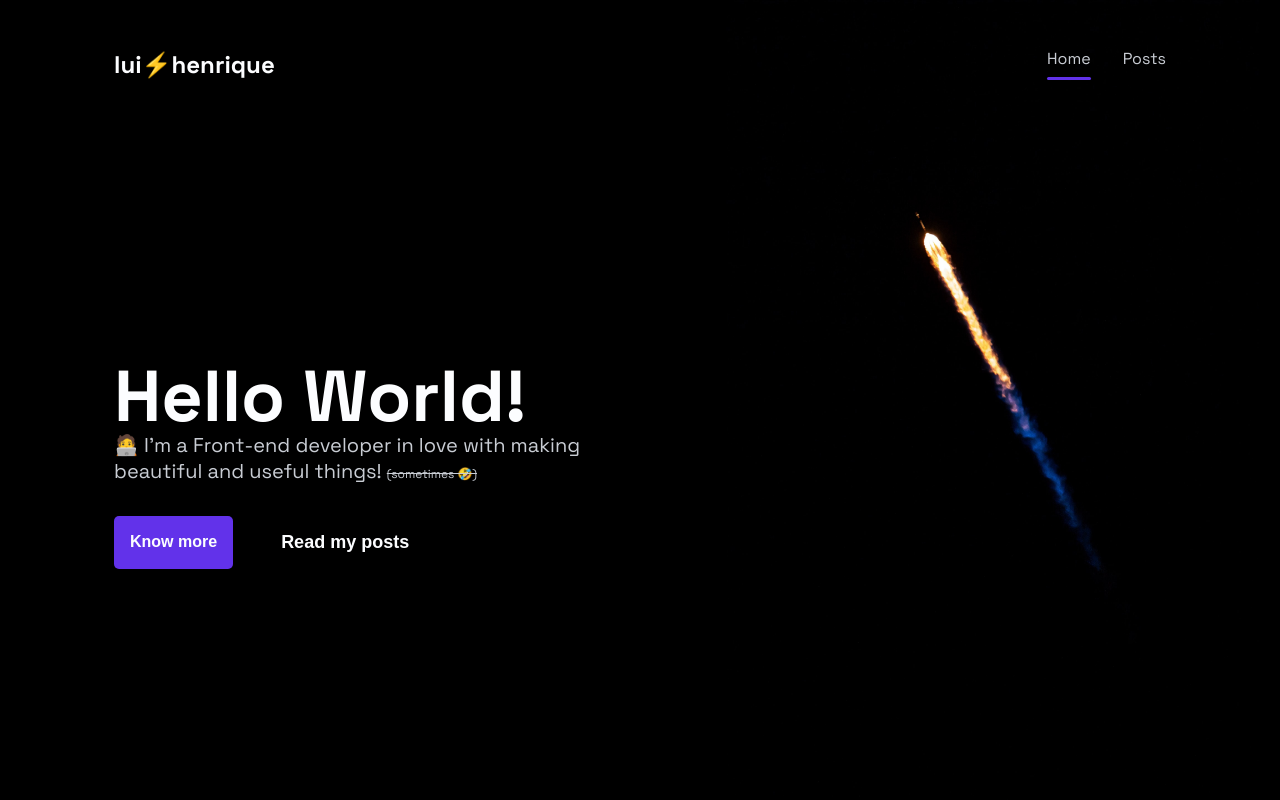
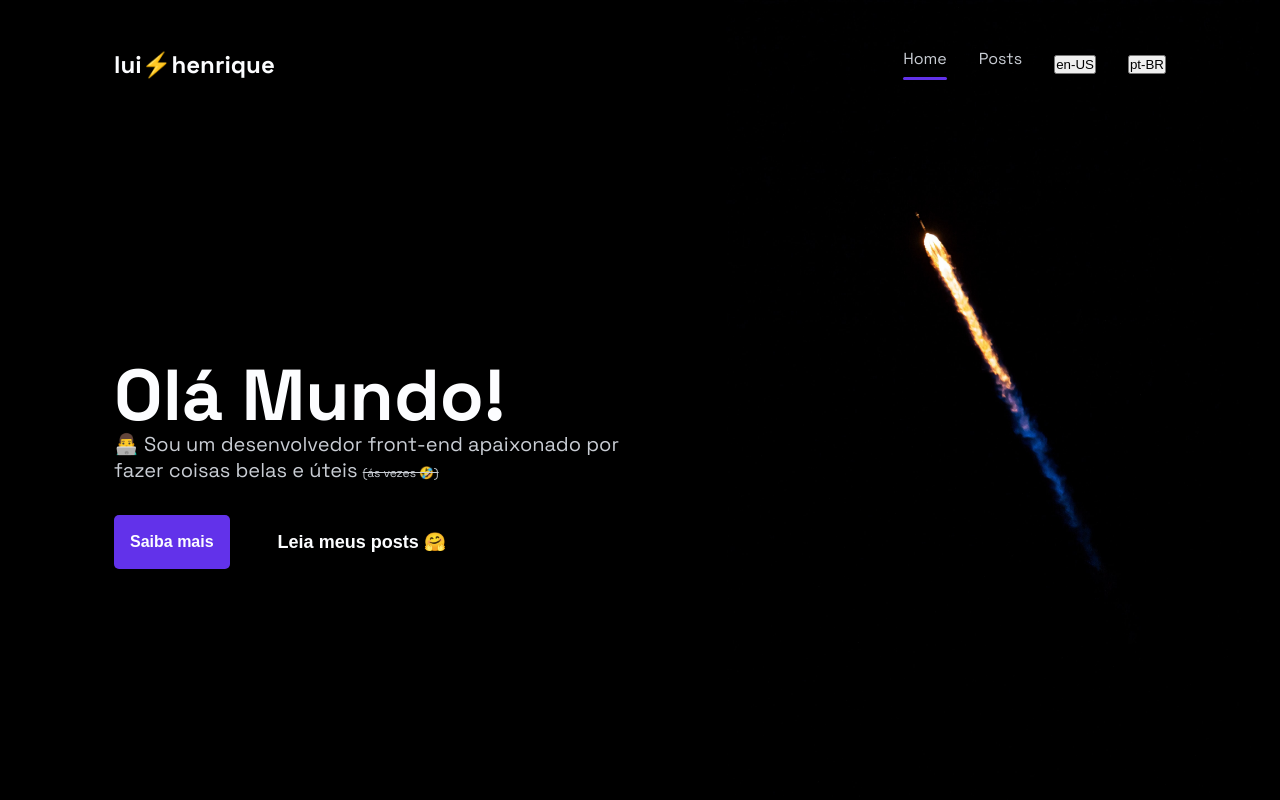
Before and after one commit to lui7henrique/blog, a Next.js app: page / in a window 1280 px wide. Shown: the top 800 px of the page. Built offline with nearby package versions, Linux system fonts and the light colour scheme.

Commit message:
:earth_americas: Add translation on hero section

```diff
--- a/src/components/Header/index.tsx
+++ b/src/components/Header/index.tsx
@@ -10,7 +10,7 @@ type NavLinkProps = {
 }
 
 export const Header = () => {
-  const { asPath } = useRouter()
+  const { asPath, locale, locales, defaultLocale, push } = useRouter()
 
   const NavLink = useCallback(
     ({ href, label }: NavLinkProps) => {
@@ -25,6 +25,13 @@ export const Header = () => {
     [asPath]
   )
 
+  const handleChangeLocale = useCallback(
+    (locale) => {
+      push(asPath, asPath, { locale: locale })
+    },
+    [asPath, push]
+  )
+
   return (
     <S.Header>
       <Link href="/" passHref>
@@ -36,6 +43,9 @@ export const Header = () => {
       <S.Nav>
         <NavLink href="/" label="Home" />
         <NavLink href="/posts" label="Posts" />
+
+        <button onClick={() => handleChangeLocale("en-US")}>en-US</button>
+        <button onClick={() => handleChangeLocale("pt-BR")}>pt-BR</button>
         {/* <Button label="Contact-me" borderRadius="25px" /> */}
       </S.Nav>
     </S.Header>
--- a/src/templates/HomeTemplate/AboutMe/content.ts
+++ b/src/templates/HomeTemplate/AboutMe/content.ts
@@ -22,7 +22,7 @@ export const aboutMeContent = {
   },
   "en-US": {
     title: "Luiz Henrique",
-    subtitle: " My name&apos;s{' '}",
+    subtitle: " My name's",
     sections: [
       {
         title: "🤔 Who am I?",
--- a/src/templates/HomeTemplate/AboutMe/index.tsx
+++ b/src/templates/HomeTemplate/AboutMe/index.tsx
@@ -1,11 +1,10 @@
-import { GetStaticProps } from "next"
 import { useRouter } from "next/router"
 
 import { aboutMeContent } from "./content"
 import * as S from "./styles"
 
 export const AboutMe = () => {
-  const { locale, locales, defaultLocale } = useRouter()
+  const { locale } = useRouter()
   const content = aboutMeContent[locale as "pt-BR" | "en-US"]
 
   return (
@@ -46,9 +45,3 @@ export const AboutMe = () => {
     </S.Container>
   )
 }
-
-export const getStaticProps: GetStaticProps = async (context) => {
-  return {
-    props: { context }
-  }
-}
--- /dev/null
+++ b/src/templates/HomeTemplate/HeroSection/content.ts
@@ -0,0 +1,36 @@
+export const heroContent = {
+  "pt-BR": {
+    article: {
+      title: "Olá Mundo!",
+      description:
+        "👨‍💻 Sou um desenvolvedor front-end apaixonado por fazer coisas belas e úteis",
+      subDescription: "(ás vezes 🤣)",
+      buttons: [
+        {
+          label: "Saiba mais",
+          link: "/about-me"
+        },
+        {
+          label: "Leia meus posts 🤗"
+        }
+      ]
+    }
+  },
+  "en-US": {
+    article: {
+      title: "Hello World!",
+      description:
+        "👨‍💻 I'm a Front-end developer in love with making beautiful and     useful things!",
+      subDescription: "(sometimes 🤣)",
+      buttons: [
+        {
+          label: "Know more",
+          link: "#about-me"
+        },
+        {
+          label: "Read my posts 🤗"
+        }
+      ]
+    }
+  }
+}
--- a/src/templates/HomeTemplate/HeroSection/index.tsx
+++ b/src/templates/HomeTemplate/HeroSection/index.tsx
@@ -1,30 +1,34 @@
 import { Button } from "components/Button"
 import { useDownload } from "hooks/useDownload"
+import { useRouter } from "next/router"
 
+import { heroContent } from "./content"
 import * as S from "./styles"
 
 export const HeroSection = () => {
   const { handleNavigate } = useDownload()
+  const { locale } = useRouter()
+  const content = heroContent[locale as "pt-BR" | "en-US"]
 
   return (
     <S.Container>
       <S.Article>
         <S.ArticleTitle data-aos="fade-right" data-aos-delay="0">
-          Hello World!
+          {content.article.title}
         </S.ArticleTitle>
         <S.ArticleDescription data-aos="fade-right" data-aos-delay="200">
-          🧑‍💻 I&apos;m a Front-end developer in love with making beautiful and
-          useful things! <span>(sometimes 🤣)</span>
+          {content.article.description}{" "}
+          <span>{content.article.subDescription}</span>
         </S.ArticleDescription>
         <S.ArticleActions>
           <Button
-            label="Know more"
-            onClick={() => handleNavigate("#about-me")}
+            label={content.article.buttons[0].label}
+            onClick={() => handleNavigate(content.article.buttons[0].link!)}
             data-aos="fade-right"
             data-aos-delay="400"
           />
           <Button
-            label="Read my posts"
+            label={content.article.buttons[1].label}
             backgroundColor="transparent"
             fontSize="lg"
             data-aos="fade-right"
--- a/src/templates/HomeTemplate/index.tsx
+++ b/src/templates/HomeTemplate/index.tsx
@@ -14,7 +14,6 @@ export const HomeTemplate = () => {
         <Header />
         <HeroSection />
       </S.HeroContainer>
-      <h1>oi</h1>
       <AboutMe />
       <Skills />
     </>
```
